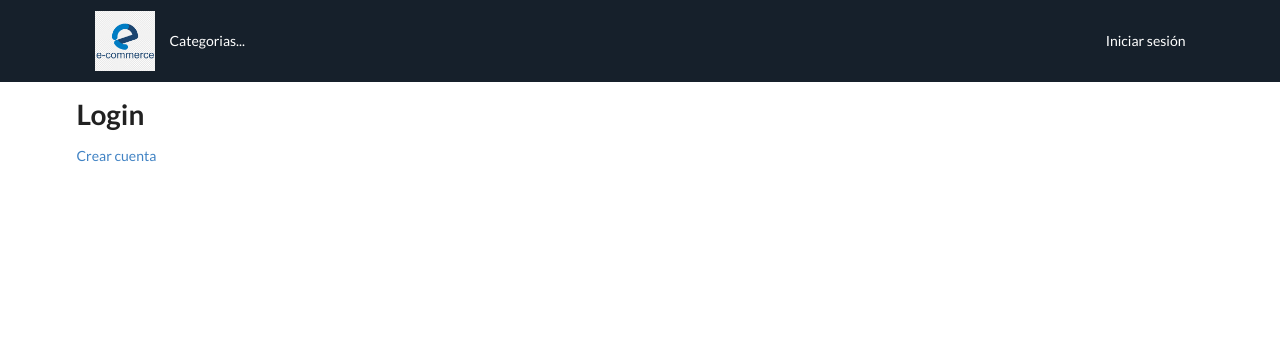
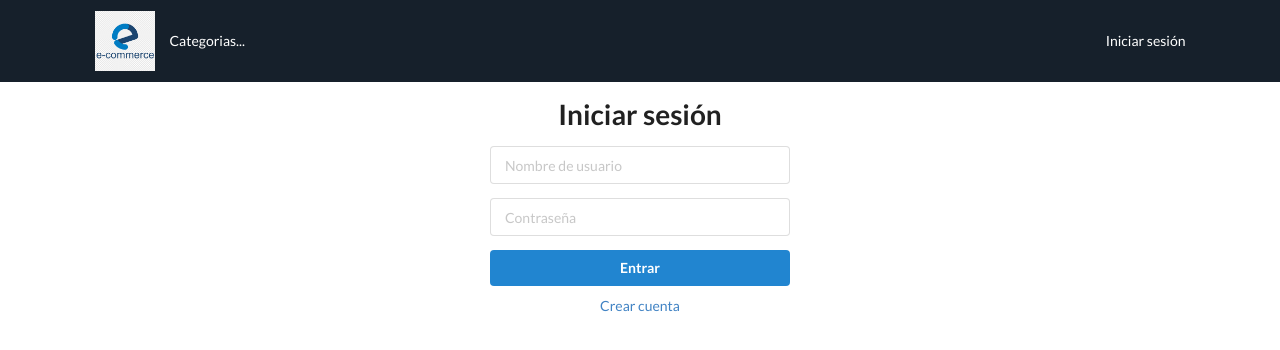
Before and after one commit to LITULANDIO/Strapi-ecommerce, a Vue app in the folder client/: page /login in a window 1280 px wide. Shown: the top 350 px of the page. Built offline with nearby package versions, Linux system fonts and the light colour scheme.

Commit message:
create layout login & control error

```diff
--- a/client/src/views/Login.vue
+++ b/client/src/views/Login.vue
@@ -1,24 +1,90 @@
 <template>
 <BasicLayout>
-  <h1>Login</h1>
+  <div class="login">
+    <h1>Iniciar sesión</h1>
+    <form class="ui form" @submit.prevent="login">
+      <div class="field">
+        <input
+          type="text"
+          placeholder="Nombre de usuario"
+          v-model="formData.identifier"
+          :class="{error: formError.identifier}"/>
+      </div>
+      <div class="field">
+        <input
+          type="password"
+          placeholder="Contraseña"
+          v-model="formData.password"
+          :class="{error: formError.password}">
+      </div>
+      <button type="submit" class="ui button fluid primary">Entrar</button>
+    </form>
   <router-link to="/register">
     Crear cuenta
   </router-link>
+  </div>
 </BasicLayout>
 </template>
 
 <script>
+import { ref } from "vue";
+import * as Yup from "yup";
 import BasicLayout from "@/components/layouts/BasicLayout"
 
 export default {
     name: 'Login',
     components:{
         BasicLayout
+    },
+    setup(){
+      let formData = ref({});
+      let formError = ref({});
+      let loading = ref(false);
+
+      const shemaForm = Yup.object().shape({
+        identifier: Yup.string().required(true),
+        password: Yup.string().required(true)
+      })
+
+      const login = async () =>{
+        formError.value = {};
+        try{
+          await shemaForm.validate(formData.value, { abortEarly: false })
+          console.log(shemaForm)
+        }catch(error){
+          error.inner.forEach((err) =>{
+            formError.value[err.path] = err.message
+          })
+        }
+      }
+
+      return{
+        formData,
+        formError,
+        loading,
+        login
+      }
     }
 
 }
 </script>
 
-<style>
+<style lang="scss" scoped>
+.login{
+  text-align: center;
+  > h2{
+    margin: 50px 0 30px 0;
+  }
+
+  .ui.form{
+    max-width: 300px !important;
+    margin: 0 auto;
+    margin-bottom: 10px;
+    input.error{
+      border-color: #faa;
+      background-color: #ffeded;
+      }
+  }
+}
 
 </style>
```
